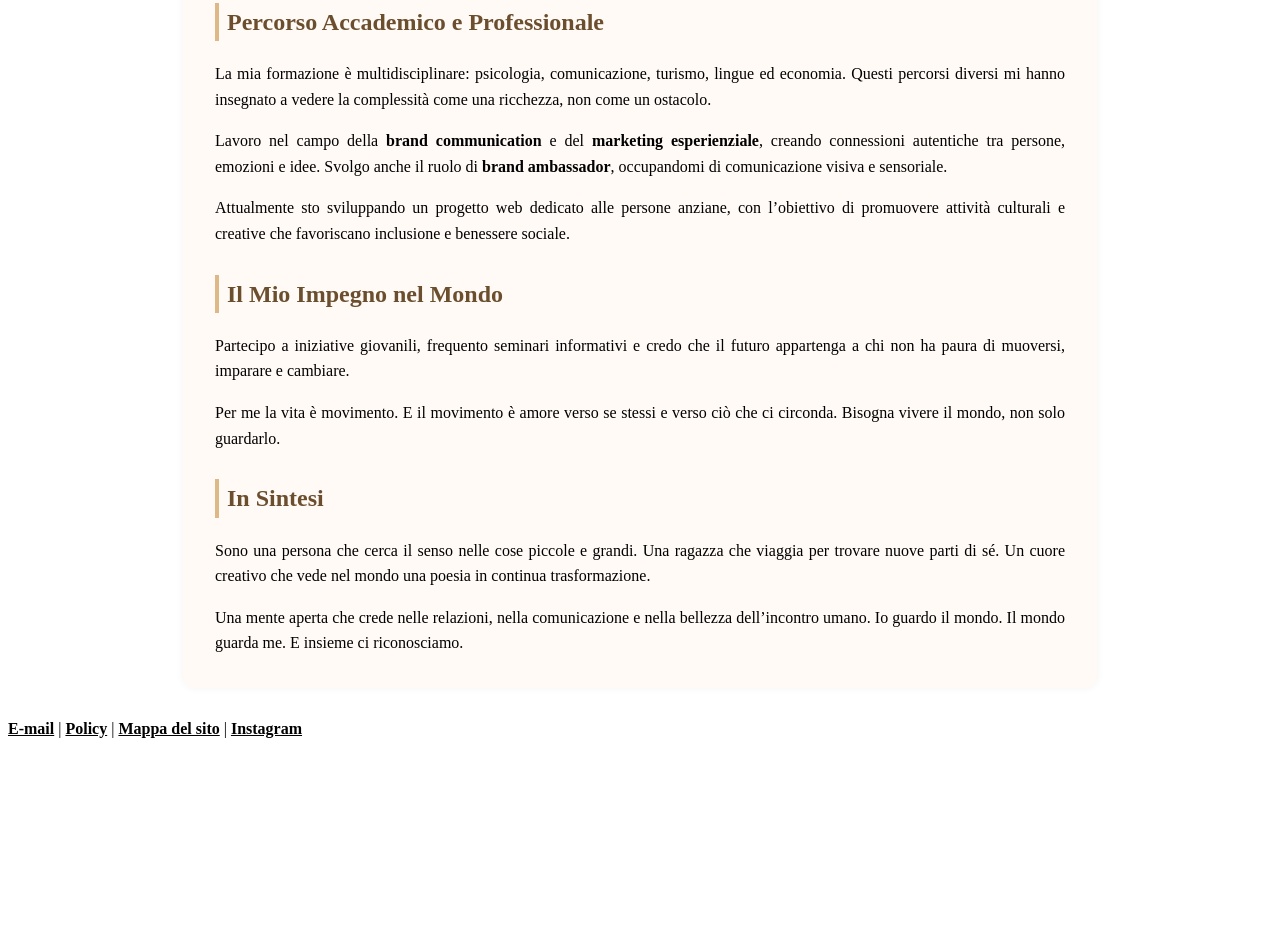
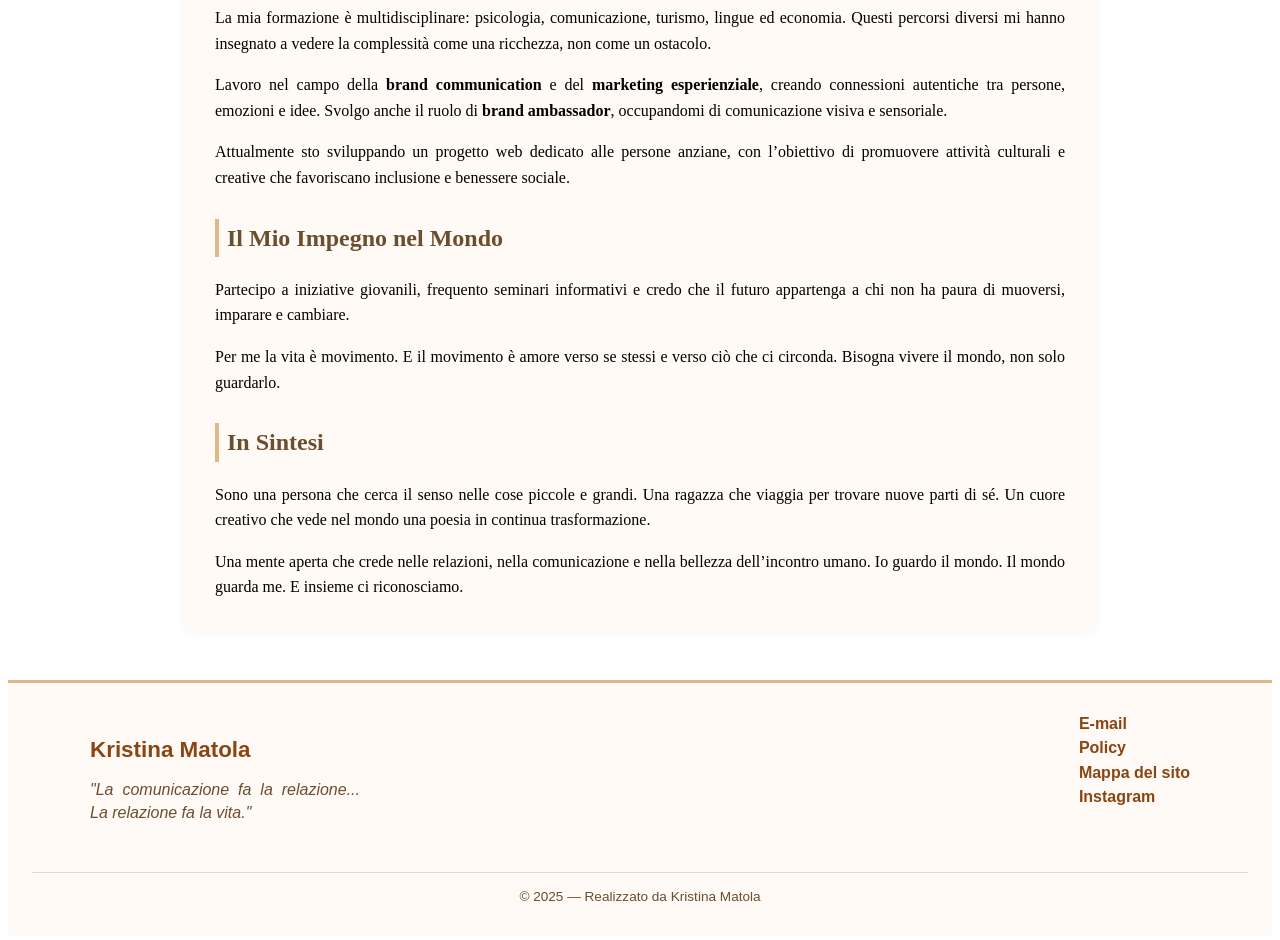
Before and after one commit to L3ch0/Practice, a plain HTML site: page index.html in a window 1280 px wide. Shown: the part 1941-2881 px from the top of the page. Before the commit the page ends 2687 px from the top, so only its background shows below. Drawn offline with Linux system fonts and the light colour scheme.

Commit message:
Fix footer and header in index.html to match other pages

```diff
--- a/index.html
+++ b/index.html
@@ -12,7 +12,7 @@
     <header class="topbar">
       <div class="logo">
         <!-- LOGO SVG -->
-        <svg width="70" height="70" viewBox="0 0 200 200" xmlns="http://www.w3.org/2000/svg">
+        <svg viewBox="0 0 200 200" xmlns="http://www.w3.org/2000/svg">
           <circle cx="100" cy="100" r="90" fill="#fffaf5" stroke="saddlebrown" stroke-width="6"/>
           <text x="50%" y="55%" dominant-baseline="middle" text-anchor="middle"
                 font-family="Georgia, serif" font-size="70" fill="saddlebrown"
@@ -108,11 +108,29 @@
 
   </section>
     </main>
-        <footer>
-            <a href="mailto:kristina.matola1@gmail.com">E-mail</a> |
-            <a href="policy.html">Policy</a> |
-            <a href="mappa.html">Mappa del sito</a> |
-            <a href="instagram.html">Instagram</a>
-        </footer>
-    </body>
+
+<footer class="personal-footer">
+  <div class="footer-inner">
+
+    <div class="footer-left">
+      <h3>Kristina Matola</h3>
+      <p class="footer-quote">"La comunicazione fa la relazione...
+      La relazione fa la vita."</p>
+    </div>
+
+    <div class="footer-right">
+      <a href="mailto:kristina.matola1@gmail.com">E-mail</a>
+      <a href="policy.html">Policy</a>
+      <a href="mappa.html">Mappa del sito</a>
+      <a href="instagram.html">Instagram</a>
+    </div>
+
+  </div>
+
+  <div class="footer-bottom">
+    © 2025 — Realizzato da Kristina Matola
+  </div>
+</footer>
+
+  </body>
 </html>
```
